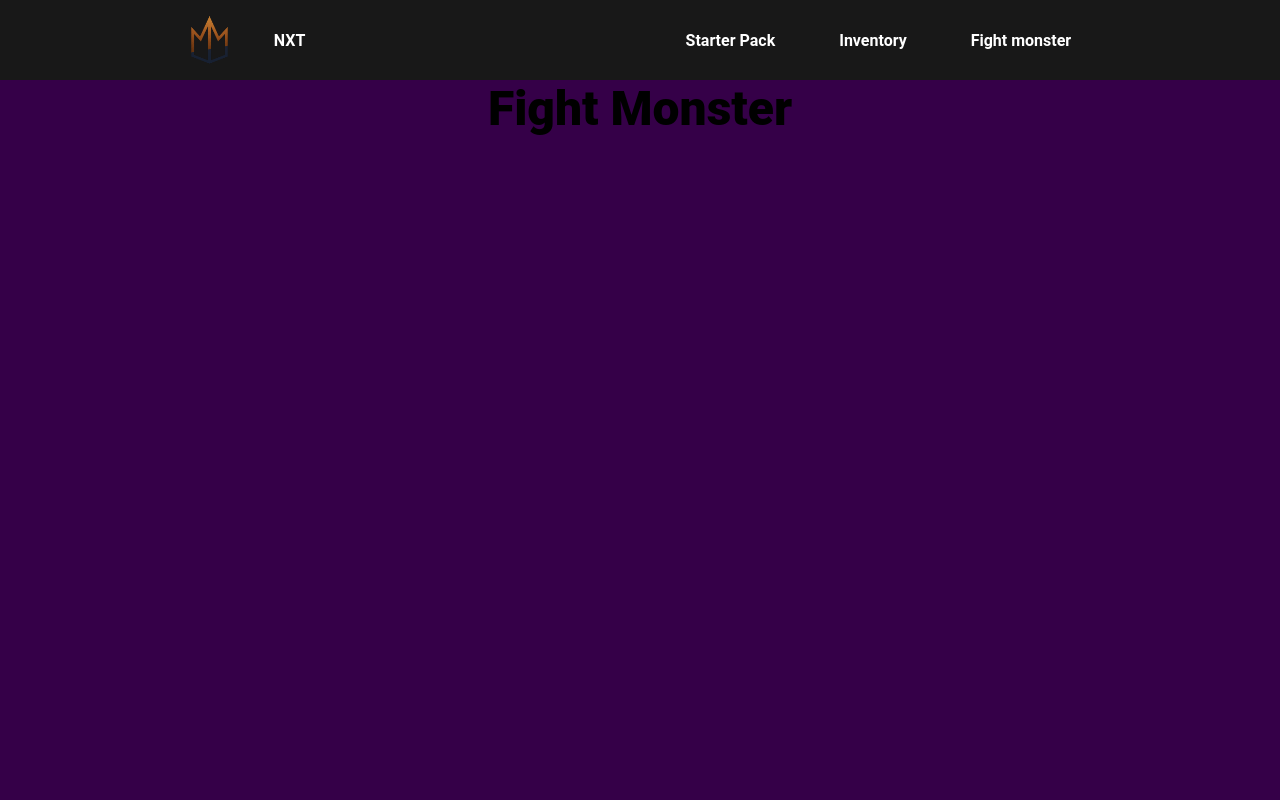
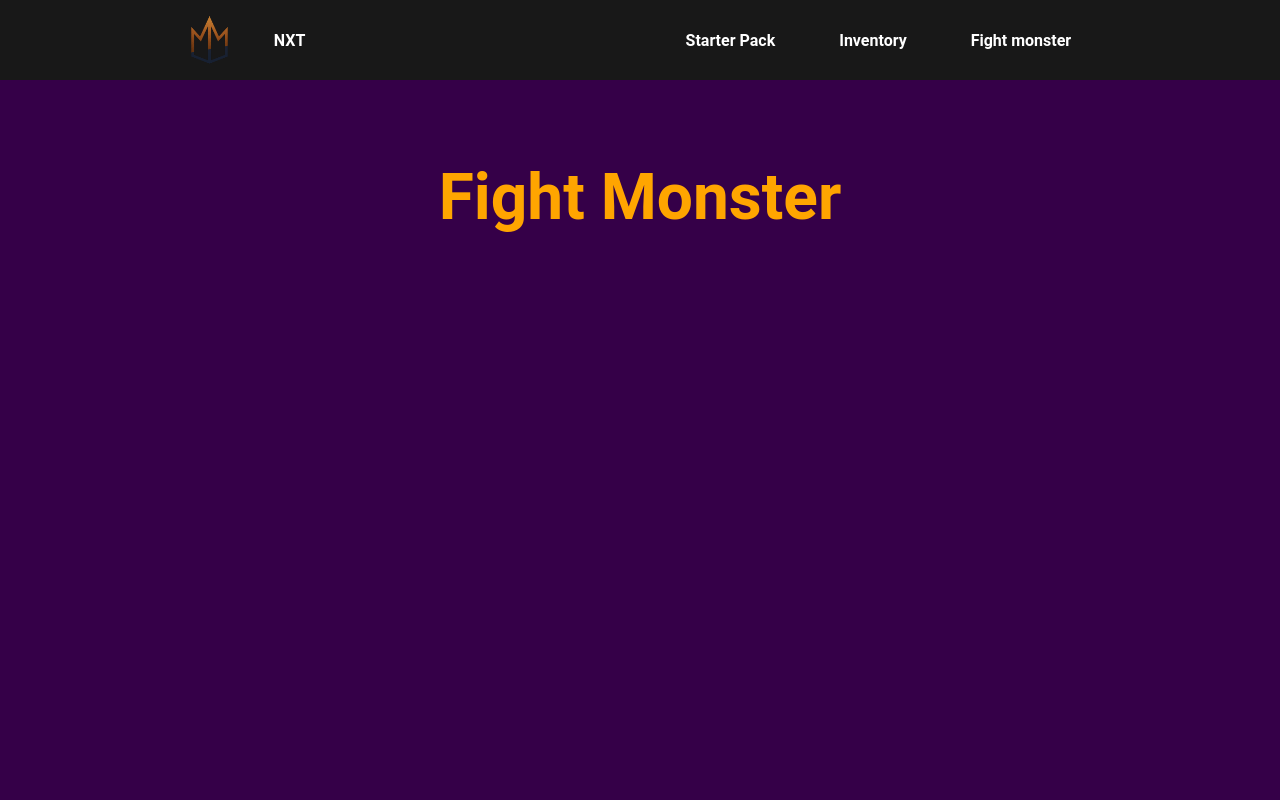
Before and after one commit to swdiscordia/nft-project, a Next.js app: page /fightmonster in a window 1280 px wide. Shown: the top 800 px of the page. Built offline with nearby package versions, Linux system fonts and the light colour scheme.

Commit message:
problem correction on nav & layout

```diff
--- a/components/Navbar.js
+++ b/components/Navbar.js
@@ -4,10 +4,10 @@ import Link from "next/dist/client/link";
 import Image from "next/image";
 import Logo from "../public/logo.png";
 
+//################## STYLED #########################
 const Nav = styled.nav`
   height: 80px;
   background: #181818;
-
   color: #fff;
   display: flex;
   justify-content: space-evenly;
@@ -31,9 +31,9 @@ const Navbar = () => {
     <Nav>
       <ContainerLogo>
         <Image src={Logo} width={65} height={60} />
-        <StyledLink href="/" passHref>
-          NXT
-        </StyledLink>
+        <Link href="/" passHref>
+          <StyledLink>NXT</StyledLink>
+        </Link>
       </ContainerLogo>
       <div>
         <Link href="/" passHref>
--- a/pages/fightmonster.js
+++ b/pages/fightmonster.js
@@ -1,20 +1,33 @@
 import Head from "next/head";
 import styled from "styled-components";
+
+//################## STYLED #########################
 
 const Hero = styled.div`
   height: 100vh;
   width: 100%;
   display: flex;
   align-items: center;
-
   flex-direction: column;
 `;
 
+const HeaderContent = styled.div`
+  width: 100%;
+  height: auto;
+  display: flex;
+  flex-direction: column;
+  justify-content: center;
+  align-items: center;
+`;
+
 const Heading = styled.h1`
-  color: #000;
-  font-size: 3rem;
-  font-weight: 900;
+  color: orange;
+  font-size: 4rem;
+  font-weight: 600;
+  margin-top: 5rem;
+  margin-bottom: 0%;
 `;
+
 export default function FightMonster() {
   return (
     <>
@@ -23,6 +36,11 @@ export default function FightMonster() {
         <link rel="icon" href="/favicon.ico" />
       </Head>
       <Hero>
+        <HeaderContent>
+          <Heading>Fight Monster</Heading>
+        </HeaderContent>
+      </Hero>
+      <Hero>
         <Heading>Fight Monster</Heading>
       </Hero>
     </>
--- a/styles/globals.css
+++ b/styles/globals.css
@@ -1,5 +1,3 @@
-@import url("https://fonts.googleapis.com/css.family=Robot:300,400,500,700,900&display=swap");
-
 html,
 body {
   position: relative;
```
Also changed, not shown: pages/index.js (+16 -7 lines), pages/inventory.js (+19 -4 lines).
